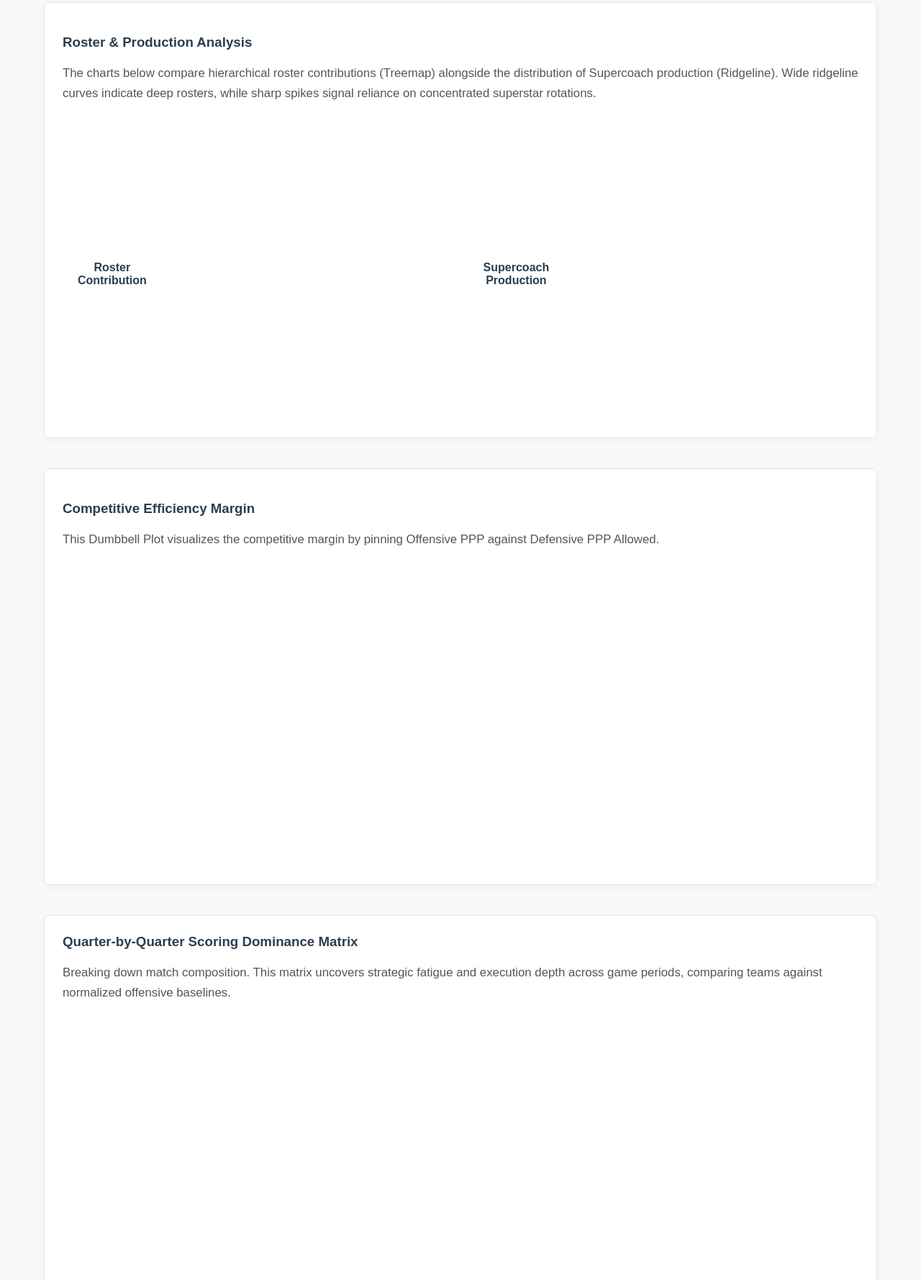
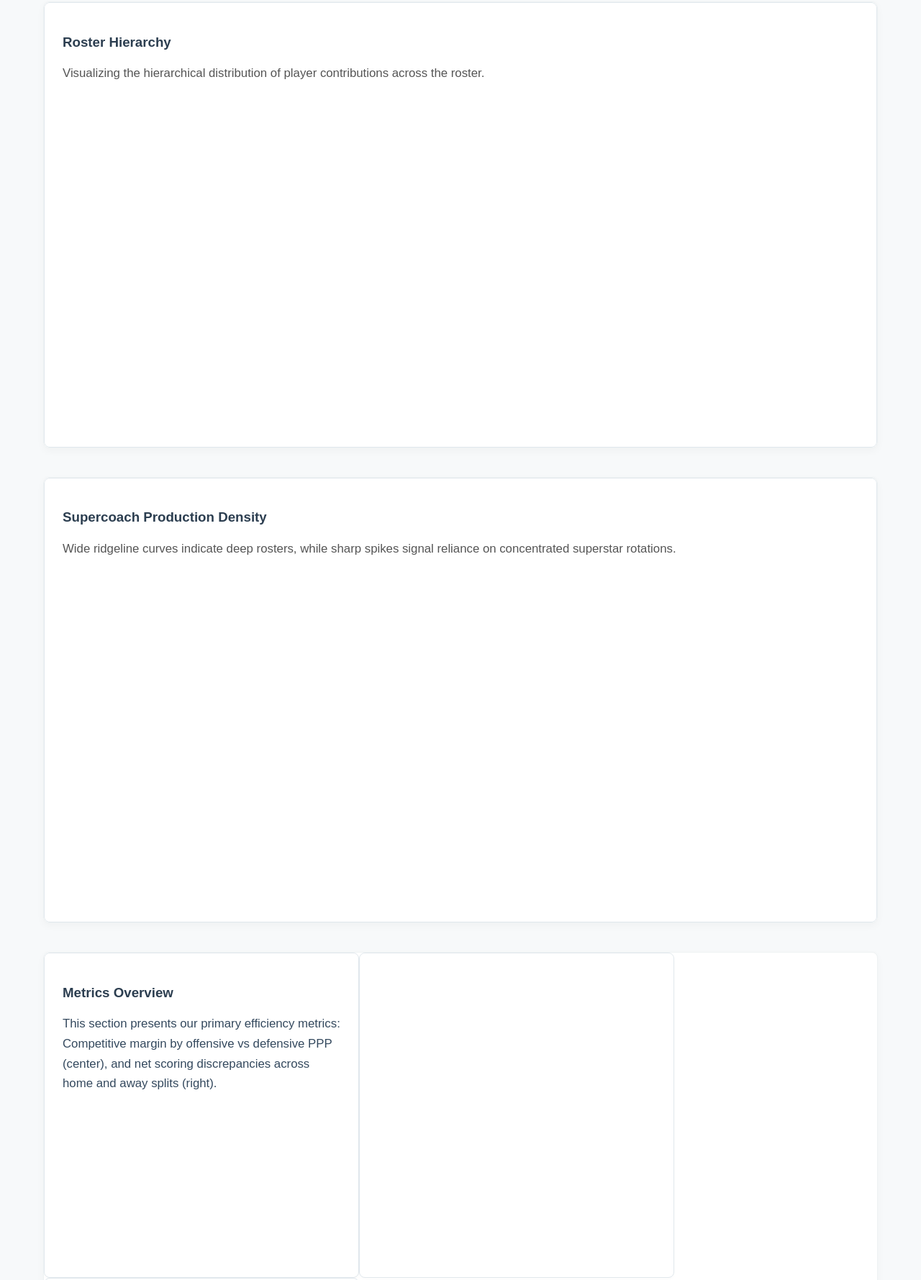
Before and after one commit to CartiGod96/FIT2179_Assignment2, a plain HTML site: page index.html in a window 1280 px wide. Shown: the part 2760-4539 px from the top of the page at 72% size. Drawn offline with nearby package versions, Linux system fonts and the light colour scheme; a script that the page names is missing.

Commit message:
fixing layout v2

```diff
--- a/index.html
+++ b/index.html
@@ -76,30 +76,30 @@
 
         <section class="pure-g row-align" style="margin-top: 35px;">
             <div class="pure-u-1" style="background-color: #ffffff; padding: 25px; border-radius: 8px; border: 1px solid #e1e8ed; box-shadow: 0 2px 4px rgba(0,0,0,0.02);">
-                <div style="margin-bottom: 20px;">
-                    <h3>Roster & Production Analysis</h3>
-                    <p class="narrative-p" style="color: #555;">The charts below compare hierarchical roster contributions (Treemap) alongside the distribution of Supercoach production (Ridgeline). Wide ridgeline curves indicate deep rosters, while sharp spikes signal reliance on concentrated superstar rotations.</p>
-                </div>
-                <div class="pure-g">
-                    <div class="pure-u-1 pure-u-md-1-2 vis-container" style="padding: 10px;">
-                        <h4 style="text-align: center; margin-bottom: 5px;">Roster Contribution</h4>
-                        <div id="roster_treemap" class="chart-box" style="border:none; box-shadow:none;"></div>
-                    </div>
-                    <div class="pure-u-1 pure-u-md-1-2 vis-container" style="padding: 10px;">
-                        <h4 style="text-align: center; margin-bottom: 5px;">Supercoach Production</h4>
-                        <div id="ridgeline_density" class="chart-box" style="border:none; box-shadow:none;"></div>
-                    </div>
-                </div>
+                <h3>Roster Hierarchy</h3>
+                <p class="narrative-p" style="color: #555;">Visualizing the hierarchical distribution of player contributions across the roster.</p>
+                <div class="vis-container"><div id="roster_treemap" class="chart-box" style="border:none; box-shadow:none;"></div></div>
             </div>
         </section>
 
         <section class="pure-g row-align" style="margin-top: 35px;">
             <div class="pure-u-1" style="background-color: #ffffff; padding: 25px; border-radius: 8px; border: 1px solid #e1e8ed; box-shadow: 0 2px 4px rgba(0,0,0,0.02);">
-                <h3>Competitive Efficiency Margin</h3>
-                <p class="narrative-p" style="color: #555;">This Dumbbell Plot visualizes the competitive margin by pinning Offensive PPP against Defensive PPP Allowed.</p>
-                <div class="vis-container" style="padding: 10px;">
-                    <div id="dumbbell_efficiency" class="chart-box" style="border:none; box-shadow:none;"></div>
-                </div>
+                <h3>Supercoach Production Density</h3>
+                <p class="narrative-p" style="color: #555;">Wide ridgeline curves indicate deep rosters, while sharp spikes signal reliance on concentrated superstar rotations.</p>
+                <div class="vis-container"><div id="ridgeline_density" class="chart-box" style="border:none; box-shadow:none;"></div></div>
+            </div>
+        </section>
+
+        <section class="pure-g row-align" style="margin-top: 35px;">
+            <div class="pure-u-1 pure-u-lg-8-24" style="background-color: #ffffff; padding: 25px; border-radius: 8px; border: 1px solid #e1e8ed; box-shadow: 0 2px 4px rgba(0,0,0,0.02);">
+                <h3>Metrics Overview</h3>
+                <p class="narrative-p">This section presents our primary efficiency metrics: Competitive margin by offensive vs defensive PPP (center), and net scoring discrepancies across home and away splits (right).</p>
+            </div>
+            <div class="pure-u-1 pure-u-lg-8-24" style="background-color: #ffffff; padding: 25px; border-radius: 8px; border: 1px solid #e1e8ed; box-shadow: 0 2px 4px rgba(0,0,0,0.02);">
+                <div id="dumbbell_efficiency" class="chart-box" style="border:none; box-shadow:none;"></div>
+            </div>
+            <div class="pure-u-1 pure-u-lg-8-24" style="background-color: #ffffff; padding: 25px; border-radius: 8px; border: 1px solid #e1e8ed; box-shadow: 0 2px 4px rgba(0,0,0,0.02);">
+                <div id="margin_diverging" class="chart-box" style="border:none; box-shadow:none;"></div>
             </div>
         </section>
 
@@ -108,18 +108,6 @@
                 <h3 style="margin-top: 0;">Quarter-by-Quarter Scoring Dominance Matrix</h3>
                 <p class="narrative-p" style="color: #555;">Breaking down match composition. This matrix uncovers strategic fatigue and execution depth across game periods, comparing teams against normalized offensive baselines.</p>
                 <div class="vis-container" style="overflow-x: auto;"><div id="period_heatmap" class="chart-box" style="border:none; background:transparent; box-shadow:none;"></div></div>
-            </div>
-        </section>
-
-        <section class="pure-g row-align" style="margin-top: 35px;">
-            <div class="pure-u-1" style="background-color: #ffffff; padding: 25px; border-radius: 8px; border: 1px solid #e1e8ed; box-shadow: 0 2px 4px rgba(0,0,0,0.02);">
-                <div style="margin-bottom: 20px;">
-                    <h3 style="margin-top: 0;">Net Scoring Margins</h3>
-                    <p class="narrative-p" style="color: #555;">Displaying net scoring margins across home and away splits.</p>
-                </div>
-                <div class="pure-g">
-                    <div class="pure-u-1 vis-container" style="padding: 10px;"><div id="margin_diverging" class="chart-box" style="border:none; box-shadow:none;"></div></div>
-                </div>
             </div>
         </section>
 
@@ -223,8 +211,8 @@
         vegaEmbed('#team_ppp_scatter', "jsons/team_ppp_scatter.json", {"actions": false}).catch(console.error);
         vegaEmbed('#dumbbell_efficiency', "jsons/dumbbell_efficiency.json", {"actions": false}).catch(console.error);
         vegaEmbed('#ridgeline_density', "jsons/ridgeline_density.json", {"actions": false}).catch(console.error);
+        vegaEmbed('#margin_diverging', "jsons/team_margin_diverging.json", {"actions": false}).catch(console.error);
         vegaEmbed('#period_heatmap', "jsons/period_heatmap.json", {"actions": false}).catch(console.error);
-        vegaEmbed('#margin_diverging', "jsons/team_margin_diverging.json", {"actions": false}).catch(console.error);
         vegaEmbed('#player_scatter', "jsons/player_scatter.json", {"actions": false}).catch(console.error);
         vegaEmbed('#efficiency_quadrants', "jsons/player_efficiency_quadrants.json", {"actions": false}).catch(console.error);
         vegaEmbed('#roster_treemap', "jsons/roster_treemap.json", {mode: "vega" }, {"actions": false}).catch(console.error);
```
